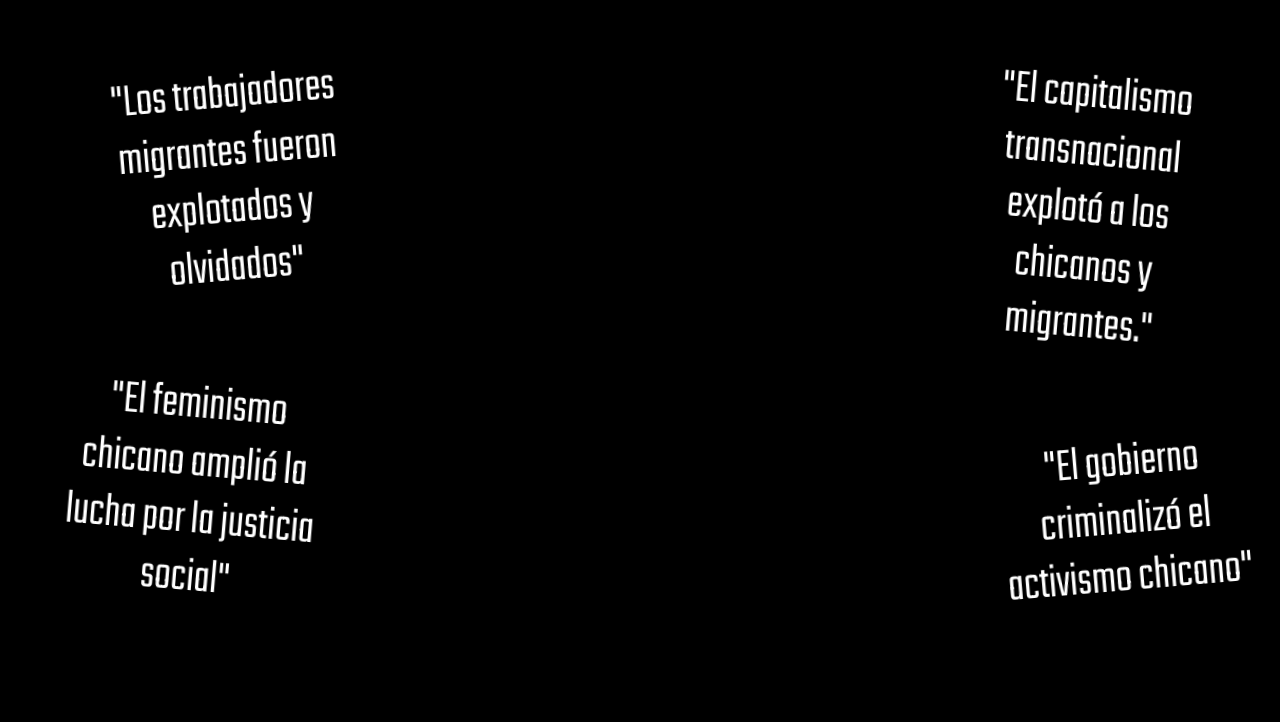
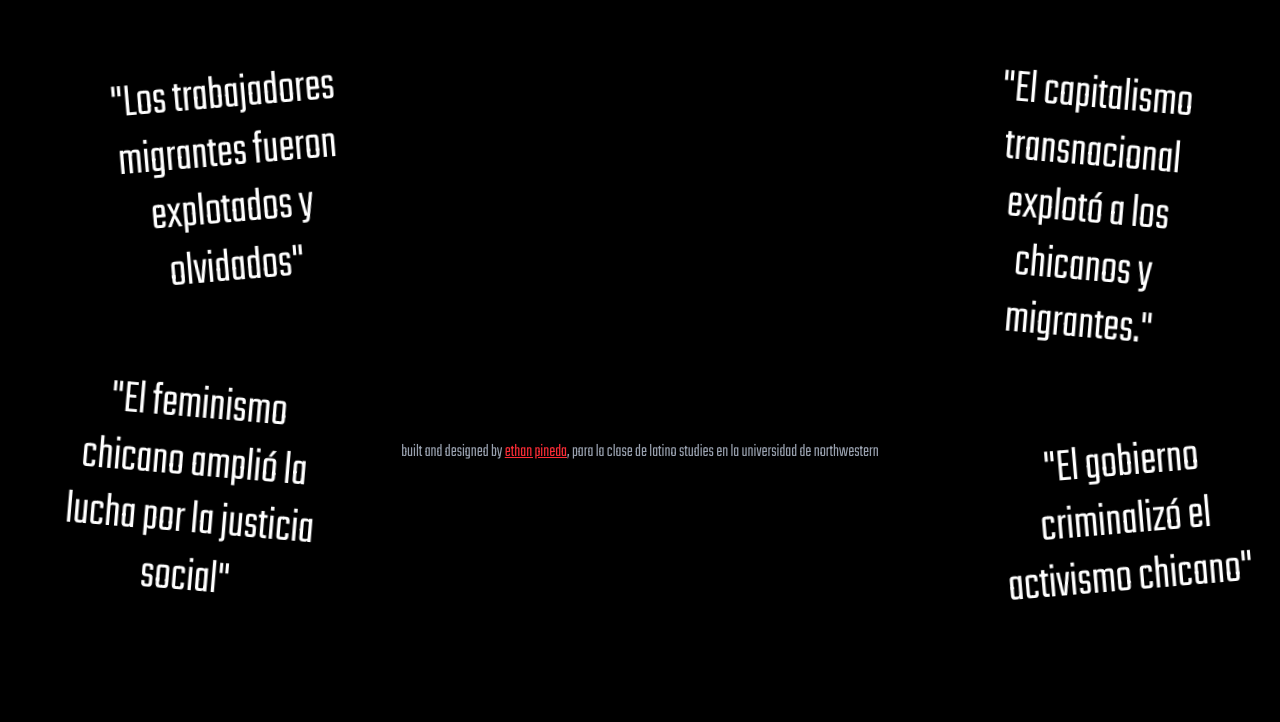
Before and after one commit to ethanpaneraa/curandera-histories-digital-archieve, a plain HTML site: page index.html in a window 1280 px wide. Shown: the part 2978-3700 px from the top of the page. Before the commit the page ends 3601 px from the top, so only its background shows below. Drawn offline with nearby package versions, Linux system fonts and the light colour scheme.

Commit message:
adding footer

```diff
--- a/index.html
+++ b/index.html
@@ -629,7 +629,7 @@
             id="mainPhoto"
             src="https://cdn.glitch.me/0140165a-c04e-4ec5-bba1-5455c23ab987%2FtuMachismoNosMataV.png?v=1638526897487"
             alt="Main photo"
-            class="w-[40vw] md:w-[30vw] lg:w-[40vw] my-[8vh] transition-transform duration-200 ease-in-out hover:scale-105 cursor-pointer"
+            class="w-[30vw] md:w-[30vw] lg:w-[40vw] my-[8vh] transition-transform duration-200 ease-in-out hover:scale-105 cursor-pointer"
           />
           <div class="bottomDiv flex-shrink-0 w-[25vw] h-full lg:w-[20vw]">
             <div
@@ -706,6 +706,15 @@
       </div>
     </div>
 
+    <footer class="w-full text-center py-64 text-lg text-gray-400">
+      built and designed by
+      <a
+        href="https://ethanpinedaa.dev/"
+        target="_blank"
+        class="underline text-red-500"
+        >ethan pineda</a
+      >, para la clase de latino studies en la universidad de northwestern
+    </footer>
     <script
       src="https://code.jquery.com/jquery-3.4.1.min.js"
       integrity="sha256-CSXorXvZcTkaix6Yvo6HppcZGetbYMGWSFlBw8HfCJo="
```
